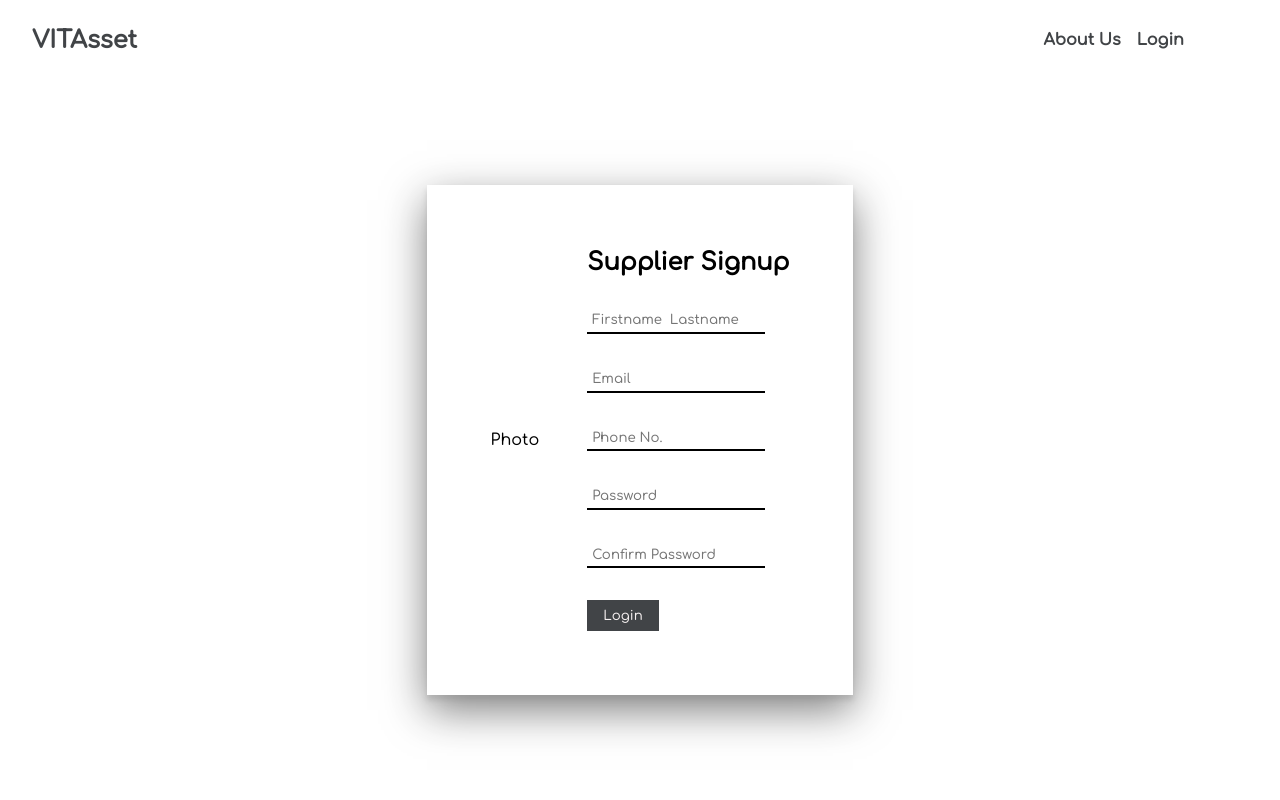
After one commit to web-challengers/VIT-Assets, a PHP site: page /supplier_sign_up.html in a window 1280 px wide. The commit adds this page. Run offline with PHP 8.4, Linux system fonts and the light colour scheme.

Commit message:
validations applied - signup form

```diff
--- a/login.css
+++ b/login.css
@@ -26,7 +26,8 @@ main{
 }
 
 main #login-container{
-    margin-top: 4rem;
+    /* margin-top: 4rem; */
+    margin-top: 0rem;
     display: flex;
     align-items: center;
     justify-content: center;
@@ -37,7 +38,8 @@ main #login-container{
     width: fit-content;
     padding: 5%;
     /* border: 2px solid black; */
-    box-shadow: 0 5px 10px rgba(154,160,185,.05), 0 15px 40px rgba(166,173,201,.2);
+    box-shadow: 0 5px 5px rgba(145, 145, 145, 0.326), 0 15px 40px rgba(31, 31, 31, 0.573);
+    /* box-shadow: 0 5px 10px #0d2747, 0 15px 40px #68acff; */
 }
 
 input{
@@ -49,7 +51,8 @@ input{
 
 input:focus{
     outline: none;
-    border-bottom: 2px solid var(--btn);
+    /* border-bottom: 2px solid var(--btn); */
+    border-bottom: 2px solid #2d6ab6;
 }
 
 .signup-btn{
--- /dev/null
+++ b/supplier_sign_up.html
@@ -0,0 +1,95 @@
+<!DOCTYPE html>
+<html lang="en">
+<head>
+    <meta charset="UTF-8">
+    <meta http-equiv="X-UA-Compatible" content="IE=edge">
+    <meta name="viewport" content="width=device-width, initial-scale=1.0">
+    <title>VITAccess</title>
+    <link rel="stylesheet" href="login.css">
+    <script src="validation.js"></script>
+</head>
+<body>
+    <nav>
+        <a href="">
+            <h1 class="logo">
+                VITAsset
+            </h1>
+        </a>
+        <ul id="links">
+            <li>
+                <a href="">
+                    About Us
+                </a>
+            </li>
+            <li>
+                <a href="">
+                    Login
+                </a>
+            </li>
+            <!-- <li>
+                <a href="">
+                    Signup
+                </a>
+            </li> -->
+        </ul>
+
+        <div id="lines">
+            <div class="line"></div>
+            <div class="line"></div>
+            <div class="line"></div>
+        </div>
+
+        <ul id="mob-links">
+            <li>
+                <a href="">
+                    About Us
+                </a>
+            </li>
+            <li>
+                <a href="">
+                    Login
+                </a>
+            </li>
+            <!-- <li>
+                <a href="">
+                    Signup
+                </a>
+            </li> -->
+        </ul>
+    </nav>
+    <main>
+        <div id="login-container">
+            <div class="left">
+                Photo
+            </div>
+            <div class="right">
+                <form class="signup-form" autocomplete="off" action="">
+                    <h2>Supplier Signup</h2>
+
+                    <div >
+                        <input  type="text" name="name" id="name" placeholder="Firstname  Lastname" onkeyup ="null_textfield('name')" class="form-control" required>
+                        <div id="div_name" class="alldiv"  style="font-size:x-small; font-family:'Lucida Sans', 'Lucida Sans Regular', 'Lucida Grande', 'Lucida Sans Unicode', Geneva, Verdana, sans-serif; margin: 2% 0 -2% 2%;  "></div>
+                    </div>
+
+                    <div>
+                        <input type="email" name="email" id="email" placeholder="Email" onkeyup ="null_textfield('email')" class="form-control" required>
+                        <div id="div_email" class="alldiv"  style="font-size:x-small; font-family:'Lucida Sans', 'Lucida Sans Regular', 'Lucida Grande', 'Lucida Sans Unicode', Geneva, Verdana, sans-serif; margin: 2% 0 -2% 2%;  "></div>
+                    </div>
+
+                    <div>
+                        <input type="tel" name="phone" id="phone" placeholder="Phone No." onkeyup ="null_textfield('phone')" class="form-control" required>
+                        <div id="div_phone" class="alldiv"  style="font-size:x-small; font-family:'Lucida Sans', 'Lucida Sans Regular', 'Lucida Grande', 'Lucida Sans Unicode', Geneva, Verdana, sans-serif; margin: 2% 0 -2% 2%;"></div>
+                    </div>
+
+                    <input type="password" name="password" id="password" placeholder="Password" required>
+                    <input type="password" name="confirm password" id="password" placeholder="Confirm Password" required>
+
+                    <button class="signup-btn form-group form-control" onclick="submit_fun()">Login</button>
+
+                </form>
+            </div>
+        </div>
+    </main>
+    <script src="./navbar.js"></script>
+</body>
+</html>
--- /dev/null
+++ b/validation.js
@@ -0,0 +1,51 @@
+function null_textfield(k)
+      {
+
+        if(k=="name")
+        {
+                 //   var x = document.getElementById("t5").value;
+                    var regName = /^[a-zA-Z]+ [a-zA-Z]+$/;
+                    var name = document.getElementById("name").value;
+                    if(!regName.test(name))
+                    {
+                        document.getElementById("div_name").innerHTML="Enter Firstname and Lastname";
+                        document.getElementById("div_name").style.color="Red";
+                    }
+                    else
+                    {
+                        document.getElementById("div_name").innerHTML=" ";
+                    }
+        }
+
+        if(k=="phone")
+          {
+            var regName = /^\(?([0-9]{3})\)?[-. ]?([0-9]{3})[-. ]?([0-9]{4})$/;
+            var name = document.getElementById("phone").value;
+            if(!regName.test(name))
+            {
+                document.getElementById("div_phone").innerHTML="Enter valid phone number";
+                document.getElementById("div_phone").style.color="Red";
+            }
+            else
+            {
+                document.getElementById("div_phone").innerHTML=" ";
+            }
+
+          }
+
+          if(k=="email")
+          {
+            var regName = /^\w+([\.-]?\w+)*@\w+([\.-]?\w+)*(\.\w{2,3})+$/ ;
+            var name = document.getElementById("email").value;
+            if(!regName.test(name))
+            {
+                document.getElementById("div_email").innerHTML="Enter valid email-id";
+                document.getElementById("div_email").style.color="Red";
+            }
+            else
+            {
+                document.getElementById("div_email").innerHTML=" ";
+            }
+
+          }
+    }
```
Also changed, not shown: supplier_login.html (added, +79 -0 lines).
